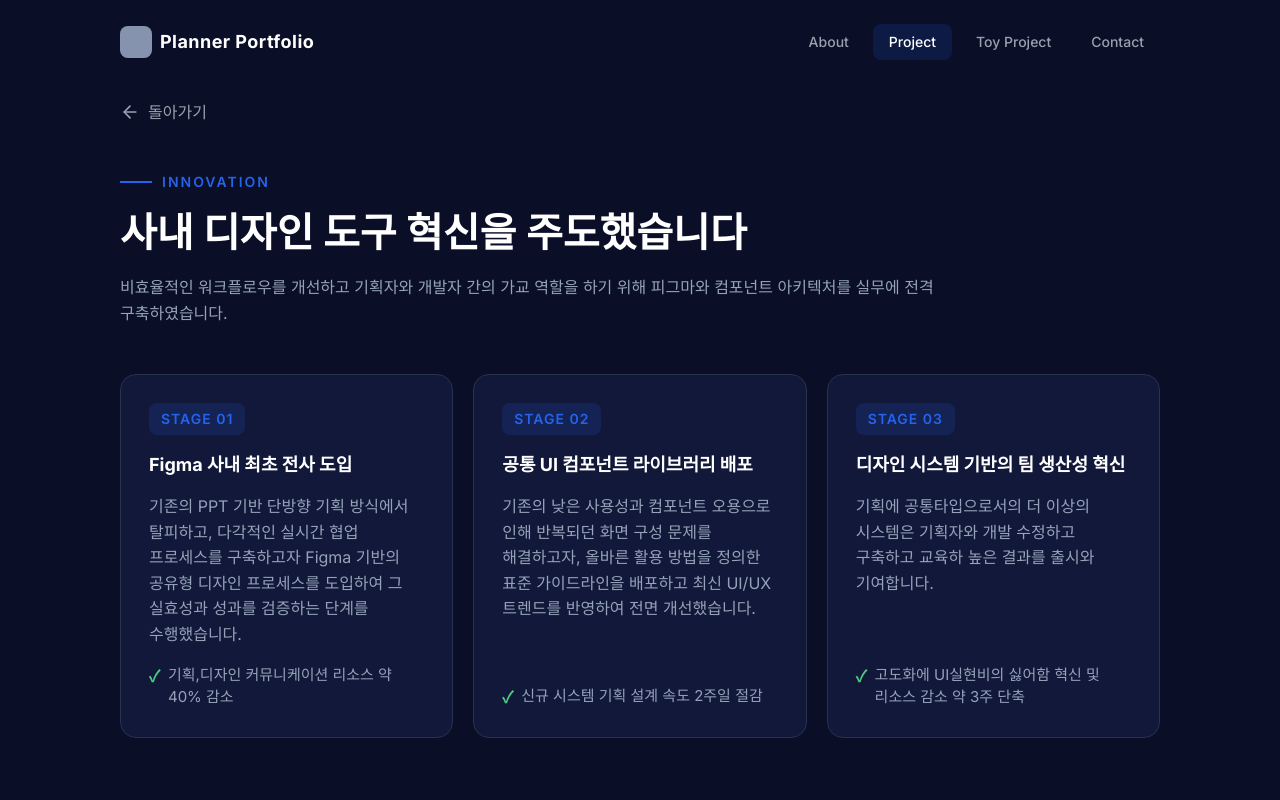
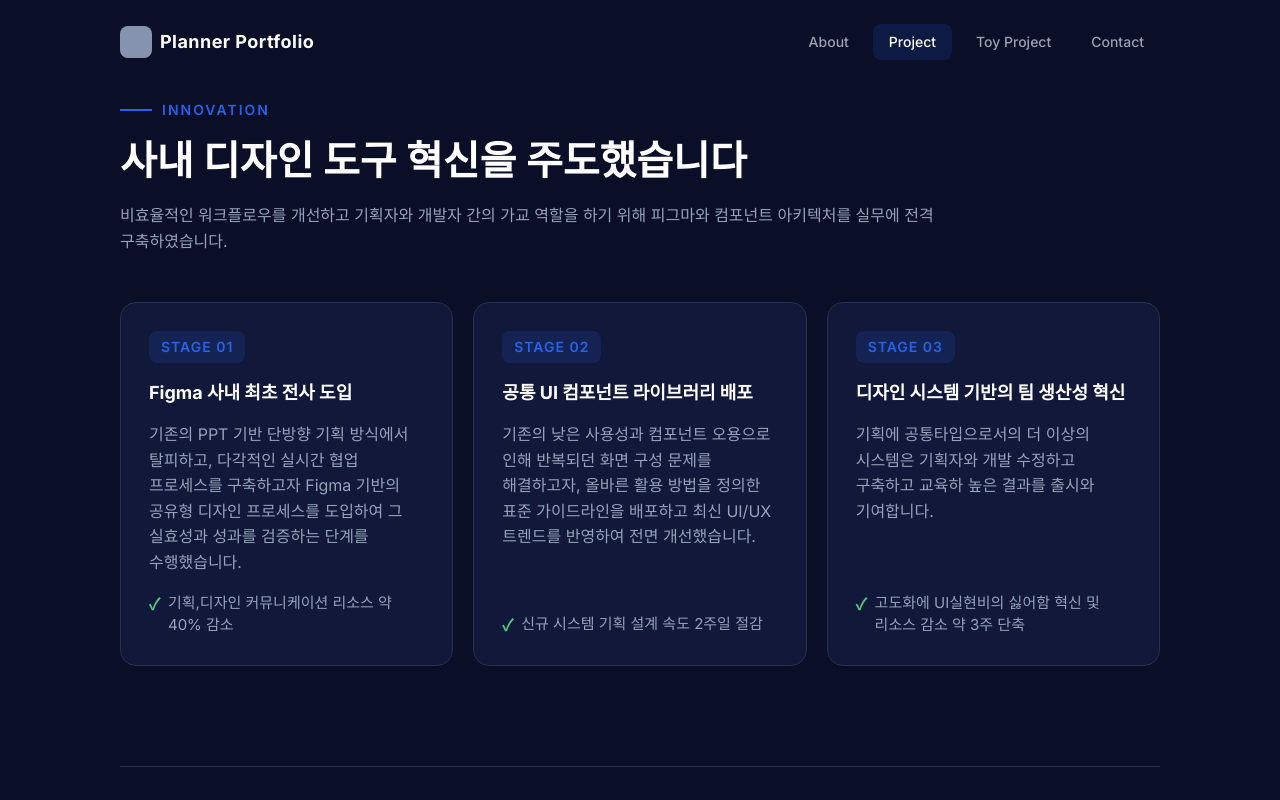
Before and after one commit to jinleewon/Portfolio, a React (Vite) app: page / in a window 1280 px wide. Both pictures are taken after a click on the button "View Projects". Shown: the top 800 px of the page. Built offline with nearby package versions, Linux system fonts and the light colour scheme; grey boxes are pictures that could not be loaded.

Commit message:
메인 페이지 프로젝트 클릭 이동 액션 제거

```diff
--- a/src/components/Projects.jsx
+++ b/src/components/Projects.jsx
@@ -1,5 +1,5 @@
 import React from 'react';
-import { Link } from 'react-router-dom';
+
 import { Briefcase } from 'lucide-react';
 
 const Projects = () => {
@@ -93,7 +93,7 @@ const Projects = () => {
 
       <div className="grid grid-cols-1 md:grid-cols-2 gap-6">
         {projectList.map((project, idx) => (
-          <Link to="/project" key={idx} className="bg-[#12183a] border border-[#26334d] p-7 rounded-2xl flex flex-col hover:border-brand-blue/50 transition-all duration-300 group cursor-pointer h-auto md:h-[180px]">
+          <div key={idx} className="bg-[#12183a] border border-[#26334d] p-7 rounded-2xl flex flex-col hover:border-brand-blue/50 transition-all duration-300 group h-auto md:h-[180px]">
 
             <div className="flex justify-between items-center mb-4">
               <div className="bg-brand-blue/20 px-3 py-1.5 rounded-lg">
@@ -111,7 +111,7 @@ const Projects = () => {
               <span className="text-gray-400 text-[13px] font-medium">발주처: {project.client}</span>
             </div>
 
-          </Link>
+          </div>
         ))}
       </div>
       </div>
--- a/src/pages/ProjectDetails.jsx
+++ b/src/pages/ProjectDetails.jsx
@@ -1,14 +1,12 @@
 import React, { useEffect } from 'react';
-import { ArrowLeft, CheckCircle2, Layout, Database, Grid, Archive, Smartphone, Wifi, ClipboardCheck, Box, FileText, Mic, Settings } from 'lucide-react';
+import { CheckCircle2, Layout, Database, Grid, Archive, Smartphone, Wifi, ClipboardCheck, Box, FileText, Mic, Settings } from 'lucide-react';
 
 const ProjectDetails = () => {
   useEffect(() => {
     window.scrollTo(0, 0);
   }, []);
 
-  const goBack = () => {
-    window.history.back();
-  };
+
 
   const StageCard = ({ stage, title, desc, result }) => (
     <div className="bg-[#12183a] border border-[#26334d] p-[28px] rounded-[16px] flex flex-col gap-[16px] flex-1">
@@ -88,11 +86,7 @@ const ProjectDetails = () => {
     <div className="min-h-screen bg-[#0a0e27] font-sans pb-32">
       <div className="max-w-[1440px] mx-auto pt-[100px] px-6 md:px-[60px] xl:px-[120px]">
 
-        {/* Top Back Button */}
-        <button onClick={goBack} className="flex items-center gap-2 text-gray-400 hover:text-white transition-colors mb-12">
-          <ArrowLeft className="w-5 h-5" />
-          <span className="text-base font-medium">돌아가기</span>
-        </button>
+
 
         {/* INNOVATION SECTION */}
         <div className="flex flex-col gap-[16px] mb-12">
```
Also changed, not shown: 2 other files (tests, documents, lock files or other folders).
